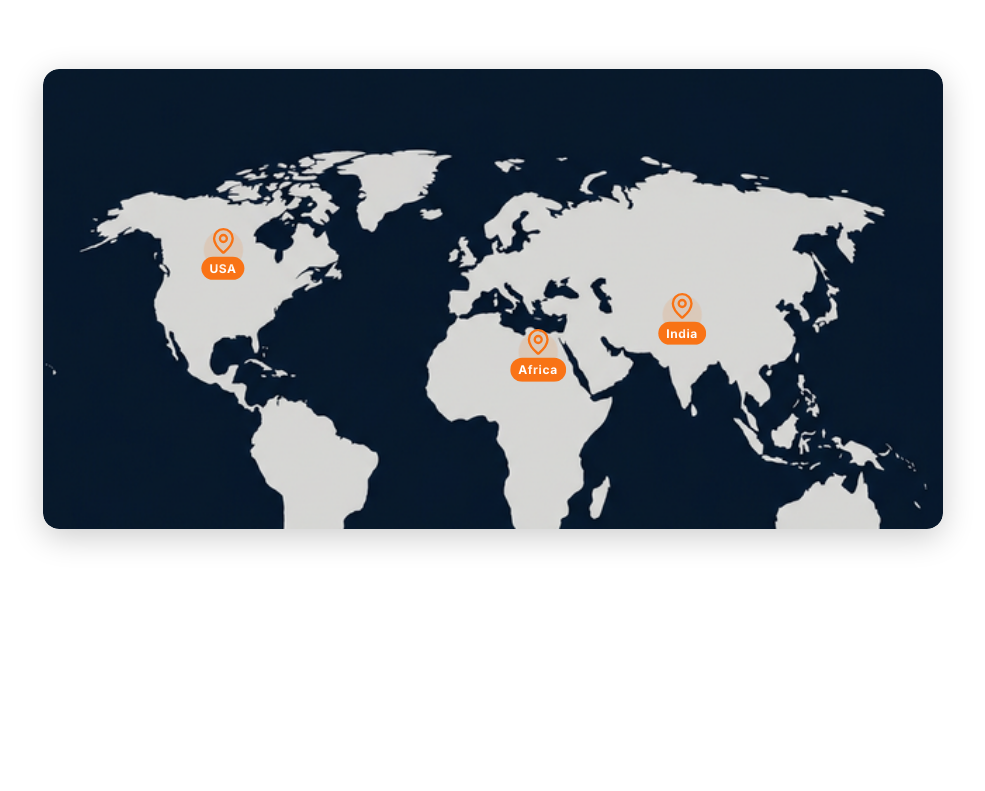
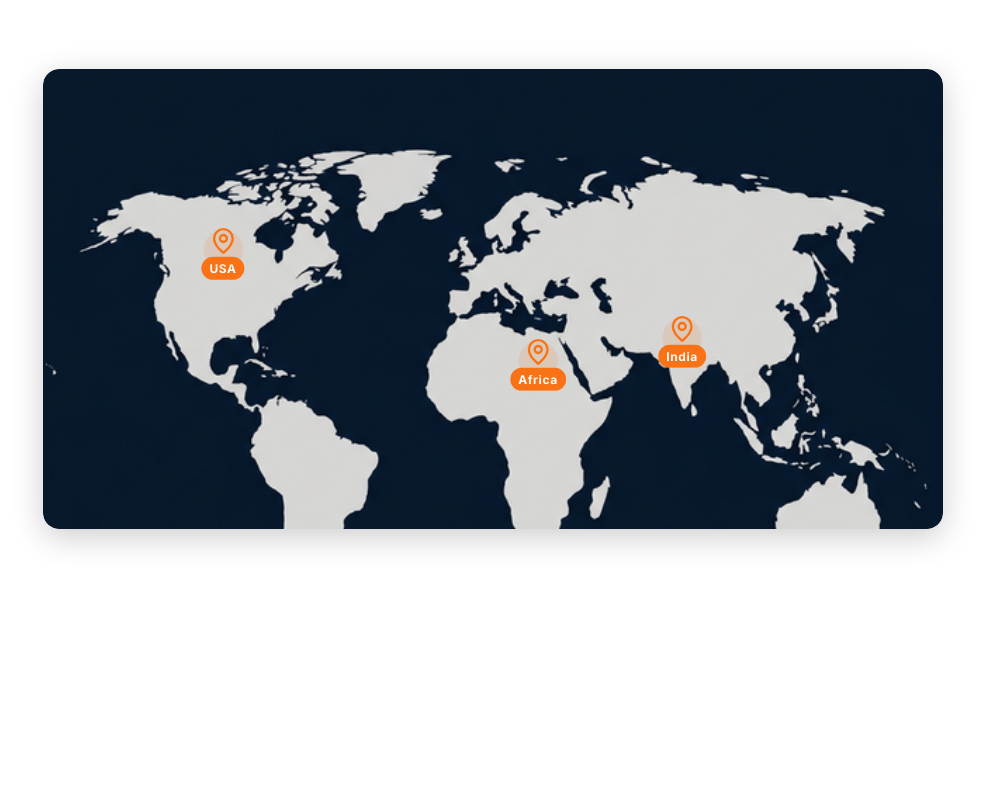
Before and after one commit to ayushghodke/Vishwakalpa, a React (Vite) app: page / in a window 1280 px wide. Shown: the part 3906-4697 px from the top of the page, without its empty margins (147-1132 px from the left). Built offline with nearby package versions, Linux system fonts and the light colour scheme.

Commit message:
pins adjused again

```diff
--- a/src/sections/About.css
+++ b/src/sections/About.css
@@ -321,10 +321,10 @@
 
 .pin-africa {
     left: 55%;
-    top: 68%;
+    top: 70%;
 }
 
 .pin-india {
     left: 71%;
-    top: 60%;
+    top: 65%;
 }
```
